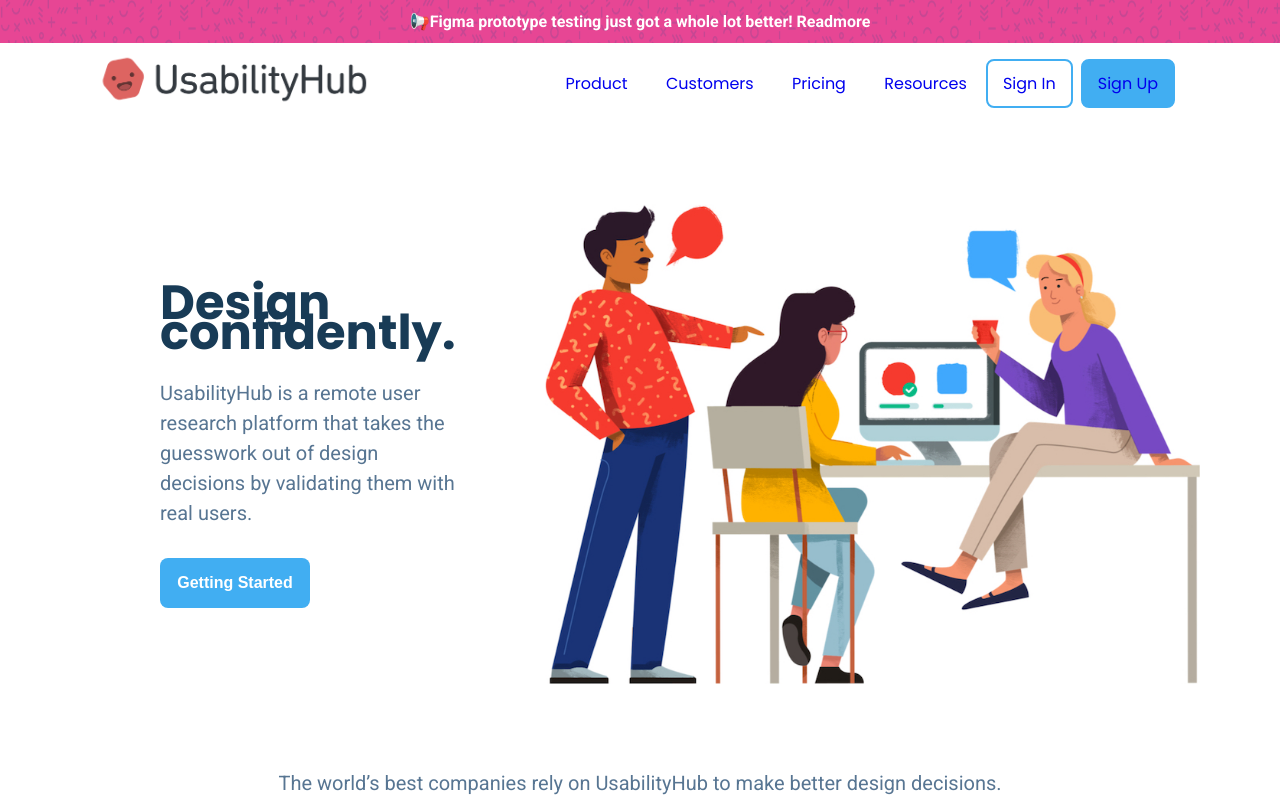
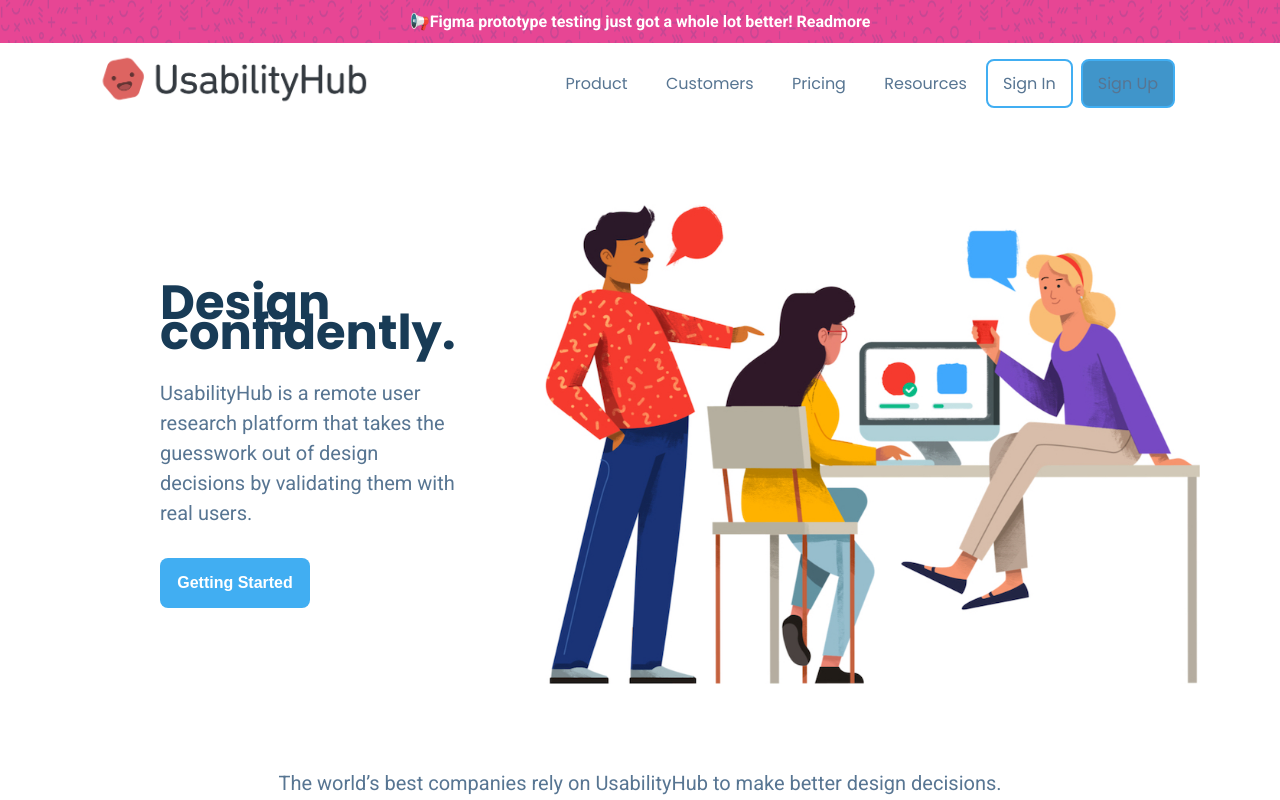
Before and after one commit to abdulkarim7861/Usability-Hub, a plain HTML site: page index.html in a window 1280 px wide. In both pictures the pointer is over the item "Sign Up". Shown: the top 800 px of the page. Drawn offline with Linux system fonts and the light colour scheme.

Commit message:
half done

```diff
--- a/style.css
+++ b/style.css
@@ -75,6 +75,7 @@
 
 a {
     text-decoration: none;
+    color:#577592 ;
 }
 
 .signin {
@@ -96,6 +97,10 @@
     text-align: center;
     /* width: 7rem; */
     /* height: 4rem; */
+}
+
+.signup:hover{
+    background-color: #4095ca;
 }
 
 .head {
```
